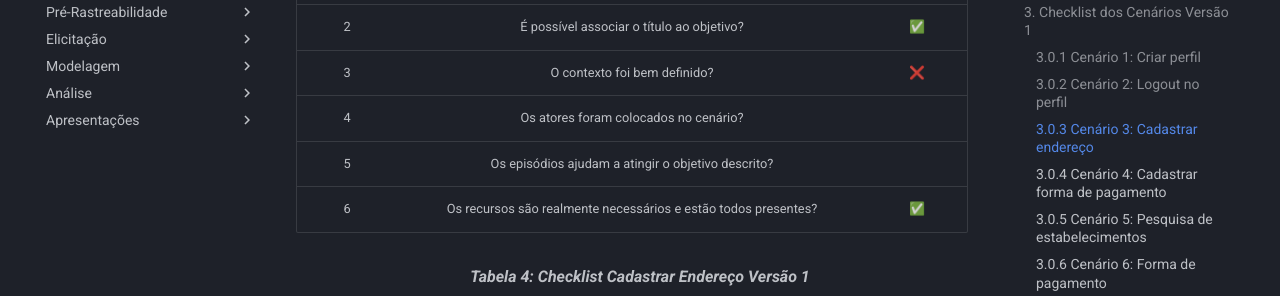
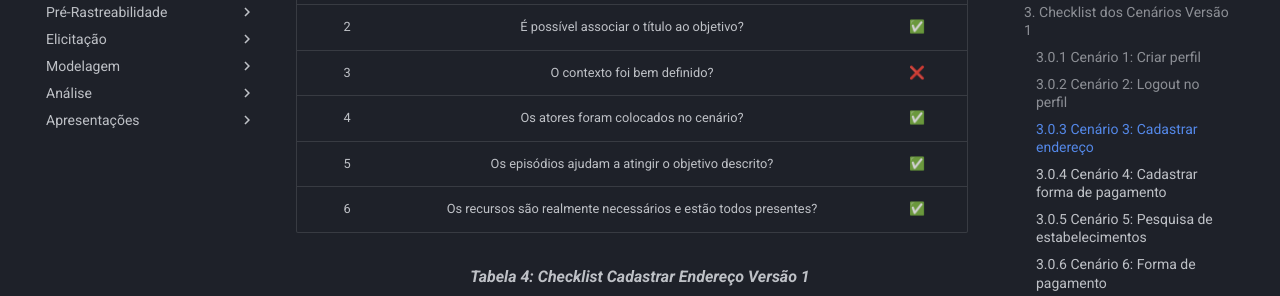
Before and after one commit to Thiab394/2022.1-Noruh, an MkDocs documentation site: the page built from docs/analise/verificacao/inspecaoCenarios.md, in a window 1280 px wide and 900 px high, scrolled down 1904 px. Shown: the part 150-446 px from the top of the window. Built offline with MkDocs 1.6.1 and Material for MkDocs 9.7.7, drawn with Linux system fonts in a browser that asks for light colours.

```diff
--- a/docs/analise/verificacao/inspecaoCenarios.md
+++ b/docs/analise/verificacao/inspecaoCenarios.md
@@ -72,8 +72,8 @@
 |  1  | Os cenários possuem título, objetivo, contexto, recurso, episódios e exceção? |    ✅    |
 |  2  |                   É possível associar o título ao objetivo?                   |    ✅    |
 |  3  |                         O contexto foi bem definido?                          |    ❌    |
-|  4  |                     Os atores foram colocados no cenário?                     |          |
-|  5  |              Os episódios ajudam a atingir o objetivo descrito?               |          |
+|  4  |                     Os atores foram colocados no cenário?                     |     ✅     |
+|  5  |              Os episódios ajudam a atingir o objetivo descrito?               |     ✅     |
 |  6  |        Os recursos são realmente necessários e estão todos presentes?         |    ✅    |
 
 <figcaption align='center'>
```
